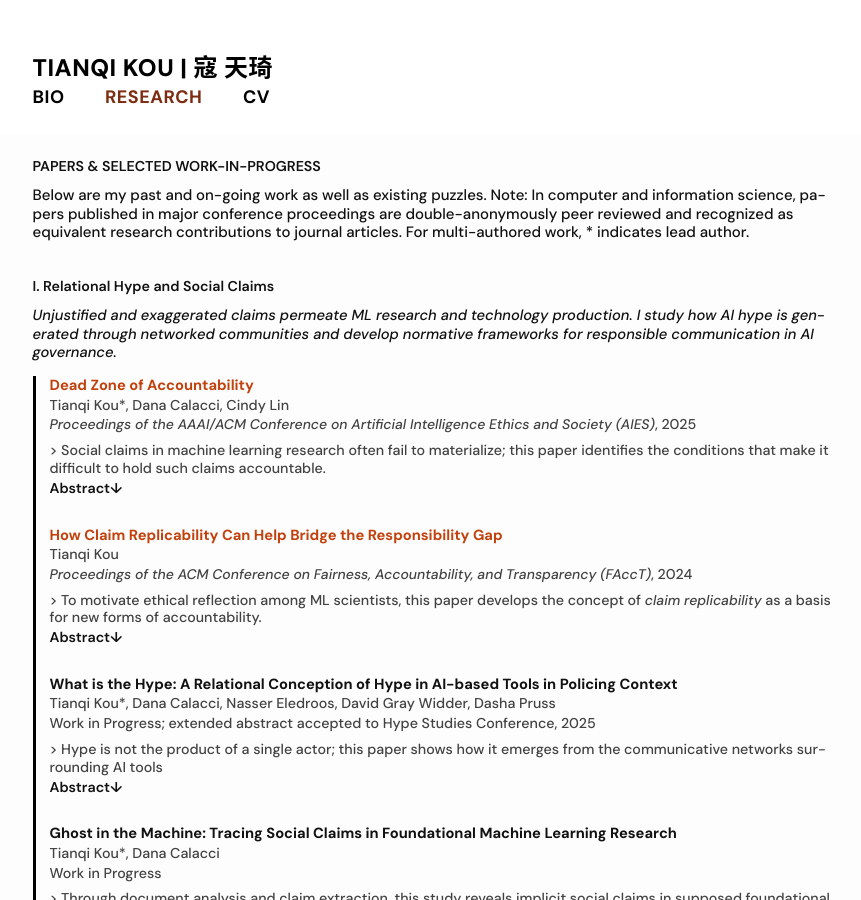
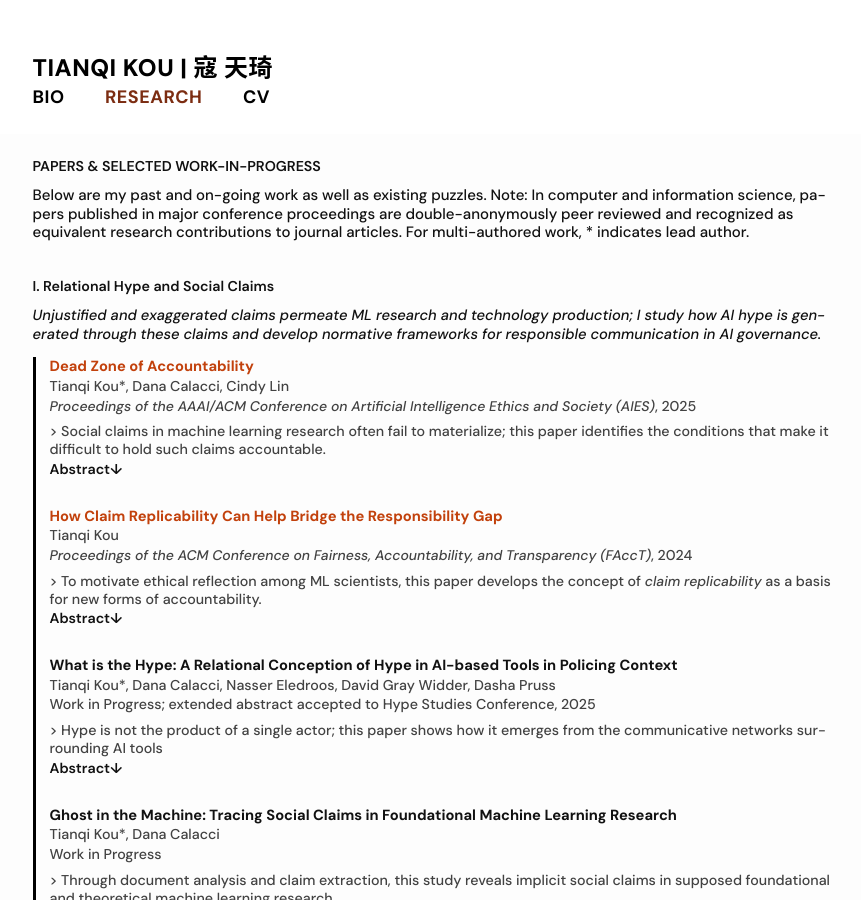
Before and after one commit to koutianqi/koutianqi.github.io, a Jekyll site: the page built from pages/research.markdown, in a window 1280 px wide and 900 px high. Shown: the whole window, without its empty margins (200-1061 px from the left). Built offline with Jekyll 4.4.1, drawn with Linux system fonts in a browser that asks for light colours.

Commit message:
Update research.markdown

```diff
--- a/pages/research.markdown
+++ b/pages/research.markdown
@@ -10,7 +10,7 @@
   For multi-authored work, * indicates lead author.</p>
 
 ### I. Relational Hype and Social Claims
-_Unjustified and exaggerated claims permeate ML research and technology production. I study how AI hype is generated through networked communities and develop normative frameworks for responsible communication in AI governance._
+_Unjustified and exaggerated claims permeate ML research and technology production; I study how AI hype is generated through these claims and develop normative frameworks for responsible communication in AI governance._
 
 
 <div class="pubs">
```
